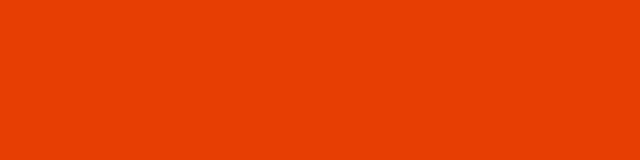
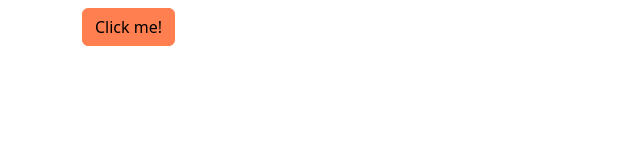
Before and after one commit to markuskrabbi/learnvite, a website built with Vite: page index.html in a window 1280 px wide. Shown: the whole page, without its empty margins (0-640 px from the left). Built offline with nearby package versions, Linux system fonts and the light colour scheme.

Commit message:
Add Bootstrap button and bg

```diff
--- a/index.html
+++ b/index.html
@@ -6,7 +6,9 @@
     <title>Vite App</title>
   </head>
   <body>
-    <div id="app"></div>
+    <div id="app" class="container">
+      <button class="btn btn-primary mt-2">Click me!</button>
+    </div>
     <script type="module" src="/main.js"></script>
   </body>
 </html>
--- a/style.scss
+++ b/style.scss
@@ -1,4 +1,2 @@
-$bgcolor: coral;
-body {
-    background-color: darken($bgcolor, 20);
-}
+$primary: coral;
+@import "bootstrap/scss/bootstrap";
```
